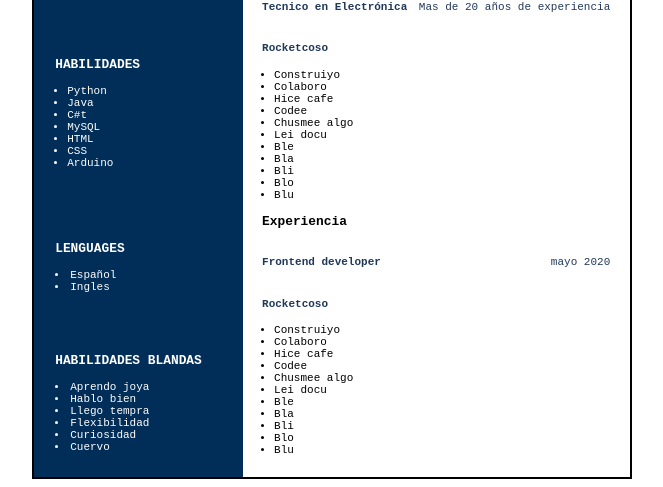
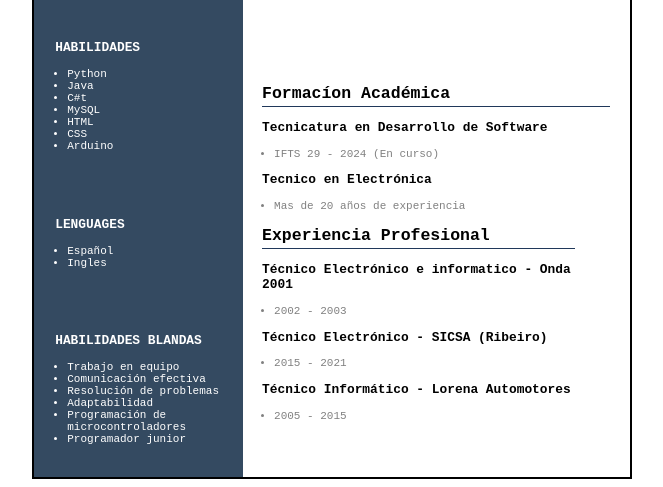
Before and after one commit to diegoginard/TP_Frontend_Mi_CV, a plain HTML site: page index.html in a window 1280 px wide. Shown: the part 375-862 px from the top of the page, without its empty margins (308-971 px from the left). Drawn offline with Linux system fonts and the light colour scheme.

Commit message:
se carga info al cv

```diff
--- a/css/styles.css
+++ b/css/styles.css
@@ -2,7 +2,7 @@
             Paleta de colores
         ======================*/
         :root {
-            --azul-aside: #012e58;
+            --azul-aside: #344a61;
             --azul-fuente: #20385a;
             --gris-titulo: #f5f5f5;
         /*======================
@@ -45,9 +45,8 @@
             align-items: center;
         }
 
-        h4,
         .experiencia-fecha {
-            color: var(--azul-fuente);
+            color: gray;
         }
 
         ul {
@@ -98,12 +97,6 @@
             text-align: center;
         }
 
-        .experiencia-titulo {
-            display: flex;
-            align-items: center;
-            justify-content: space-between;
-        }
-
         .contact-container {
             list-style: none;
             padding: 0;
@@ -134,4 +127,10 @@
         .habilidades-contact a:hover {
             text-decoration: underline;
         }
+
+        h2{
+            border-bottom: 1px solid var(--azul-fuente);
+            padding-bottom: 3px;
+            margin-bottom: 5px;
+        }
     }
--- a/index.html
+++ b/index.html
@@ -16,7 +16,7 @@
         <aside>
             <div id="fotoCV">
                 <img id="foto-perfil"
-                    src="https://imgs.search.brave.com/JFBEREiQGU8UlDoZaKknK_IgaFIX_ROFaQHxR7p3HT4/rs:fit:500:0:1:0/g:ce/aHR0cHM6Ly9wbTEu/YW1pbm9hcHBzLmNv/bS83MDk5L2FmYWYy/NWJjZTNiMTk0NWJk/NWVhYjI5MDVmNjNj/MjRlMjFlYmVmMzdy/MS0zMDAtMjI1djJf/aHEuanBn"
+                    src="https://xombit.com/files/2015/11/Anonymous.jpg"
                     alt="foto homero">
             </div>
 
@@ -55,18 +55,22 @@
 
             <div class="habilidades-aside">
                 <h3>LENGUAGES</h3>
-                <li class="habilidades-lenguas">Español</li>
-                <li class="habilidades-lenguas">Ingles</li>
+                <ul>
+                    <li class="habilidades-lenguas">Español</li>
+                    <li class="habilidades-lenguas">Ingles</li>
+                </ul>
             </div>
 
             <div class="habilidades-aside">
                 <h3>HABILIDADES BLANDAS</h3>
-                <li class="habilidades-soft">Aprendo joya</li>
-                <li class="habilidades-soft">Hablo bien</li>
-                <li class="habilidades-soft">Llego tempra</li>
-                <li class="habilidades-soft">Flexibilidad</li>
-                <li class="habilidades-soft">Curiosidad</li>
-                <li class="habilidades-soft">Cuervo</li>
+                <ul>
+                    <li class="habilidades-soft">Trabajo en equipo</li>
+                    <li class="habilidades-soft">Comunicación efectiva</li>
+                    <li class="habilidades-soft">Resolución de problemas</li>
+                    <li class="habilidades-soft">Adaptabilidad</li>
+                    <li class="habilidades-soft">Programación de microcontroladores</li>
+                    <li class="habilidades-soft">Programador junior</li>
+                </ul>
             </div>
 
         </aside>
@@ -78,7 +82,7 @@
             </div>
 
             <div class="section-resumen">
-                <h3>Perfil Profesional</h3>
+                <h2>Perfil Profesional</h2>
                 <p>Técnico en Electrónica y programador especializado en sistemas embebidos y soluciones IoT.
                     Experto en desarrollo con Arduino y ESP32 para aplicaciones de domótica, integrando hardware
                     (microcontroladores, sensores) con software en Java y Python. Con experiencia en programación de
@@ -88,54 +92,49 @@
 
             <div class="section-experiencia">
                 <div class="experiencia">
-                    <h3>Formacíon Académica</h3>
+                    <h2>Formacíon Académica</h2>
                     <div class="experiencia-titulo">
-                        <h4>Tecnicatura en Desarrollo de Software</h4>
-                        <p class="experiencia-fecha">IFTS 29 - 2024 (En curso)</p>
+                        <h3>Tecnicatura en Desarrollo de Software</h3>
+                        <ul>
+                            <li class="experiencia-fecha">IFTS 29 - 2024 (En curso)</li>
+                        </ul>
                     </div>
+
                     <div class="experiencia-titulo">
-                        <h4>Tecnico en Electrónica</h4>
-                        <p class="experiencia-fecha">Mas de 20 años de experiencia</p>
+                        <h3>Tecnico en Electrónica</h3>
+                        <ul>
+                            <li class="experiencia-fecha">Mas de 20 años de experiencia</li>
+                        </ul>
                     </div>
-                    <h4>Rocketcoso</h4>
-                    <ul>
-                        <li>Construiyo</li>
-                        <li>Colaboro</li>
-                        <li>Hice cafe</li>
-                        <li>Codee</li>
-                        <li>Chusmee algo</li>
-                        <li>Lei docu</li>
-                        <li>Ble</li>
-                        <li>Bla</li>
-                        <li>Bli</li>
-                        <li>Blo</li>
-                        <li>Blu</li>
-                    </ul>
 
                 </div>
+
+
+                 <div class="section-experiencia">
                 <div class="experiencia">
-                    <div class="experiencia">
-                        <h3>Experiencia</h3>
-                        <div class="experiencia-titulo">
-                            <h4>Frontend developer</h4>
-                            <p class="experiencia-fecha">mayo 2020</p>
-                        </div>
-                        <h4>Rocketcoso</h4>
+                    <h2>Experiencia Profesional</h2>
+
+                    <div class="experiencia-titulo">
+                        <h3>Técnico Electrónico e informatico - Onda 2001</h3>
                         <ul>
-                            <li>Construiyo</li>
-                            <li>Colaboro</li>
-                            <li>Hice cafe</li>
-                            <li>Codee</li>
-                            <li>Chusmee algo</li>
-                            <li>Lei docu</li>
-                            <li>Ble</li>
-                            <li>Bla</li>
-                            <li>Bli</li>
-                            <li>Blo</li>
-                            <li>Blu</li>
+                            <li class="experiencia-fecha">2002 - 2003</li>
                         </ul>
+                    </div>
 
+                    <div class="experiencia-titulo">
+                        <h3>Técnico Electrónico - SICSA (Ribeiro)</h3>
+                        <ul>
+                            <li class="experiencia-fecha">2015 - 2021</li>
+                        </ul>
                     </div>
+
+                    <div class="experiencia-titulo">
+                        <h3>Técnico Informático - Lorena Automotores</h3>
+                        <ul>
+                            <li class="experiencia-fecha">2005 - 2015</li>
+                        </ul>
+                    </div>
+
                 </div>
         </section>
     </main>
```
